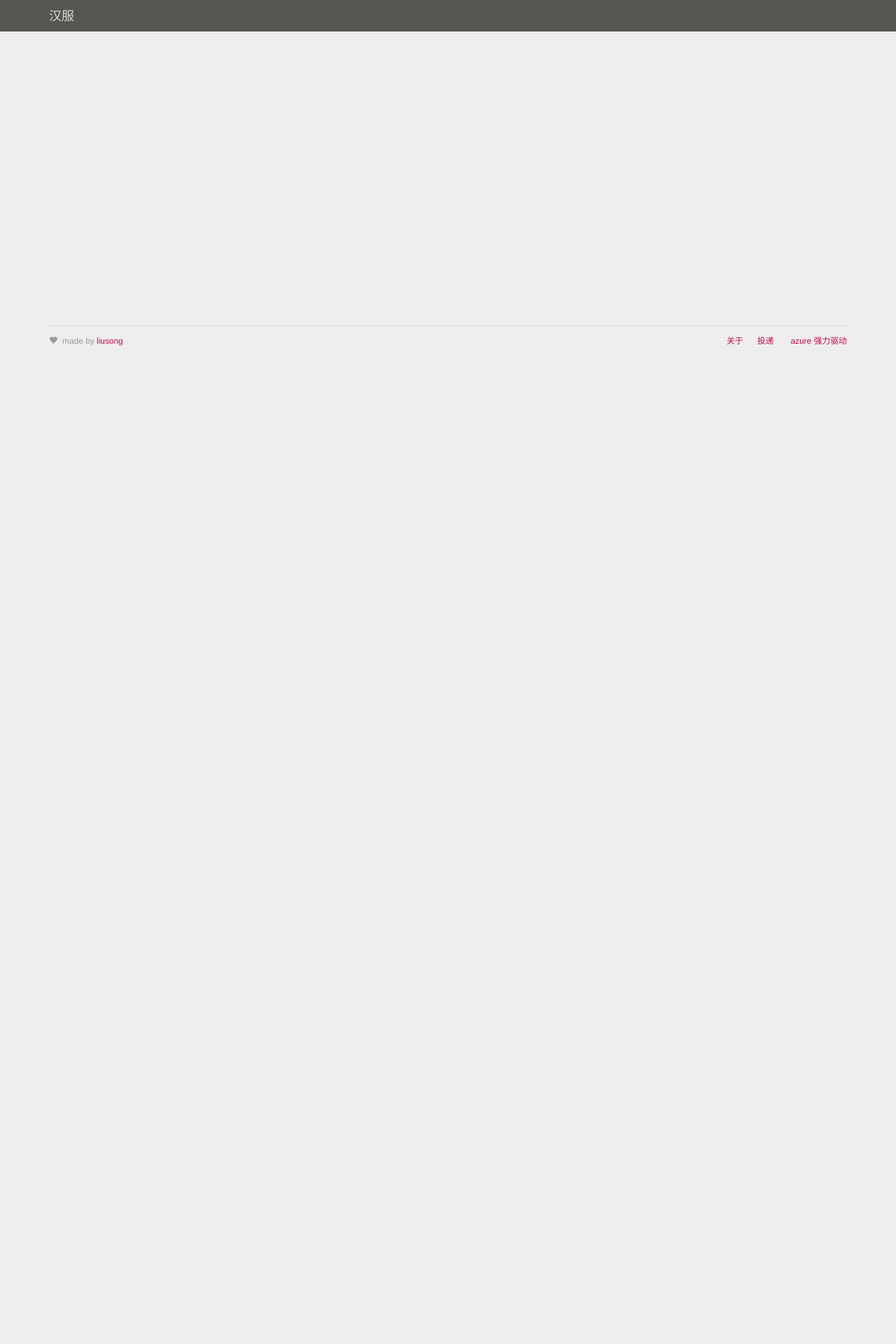
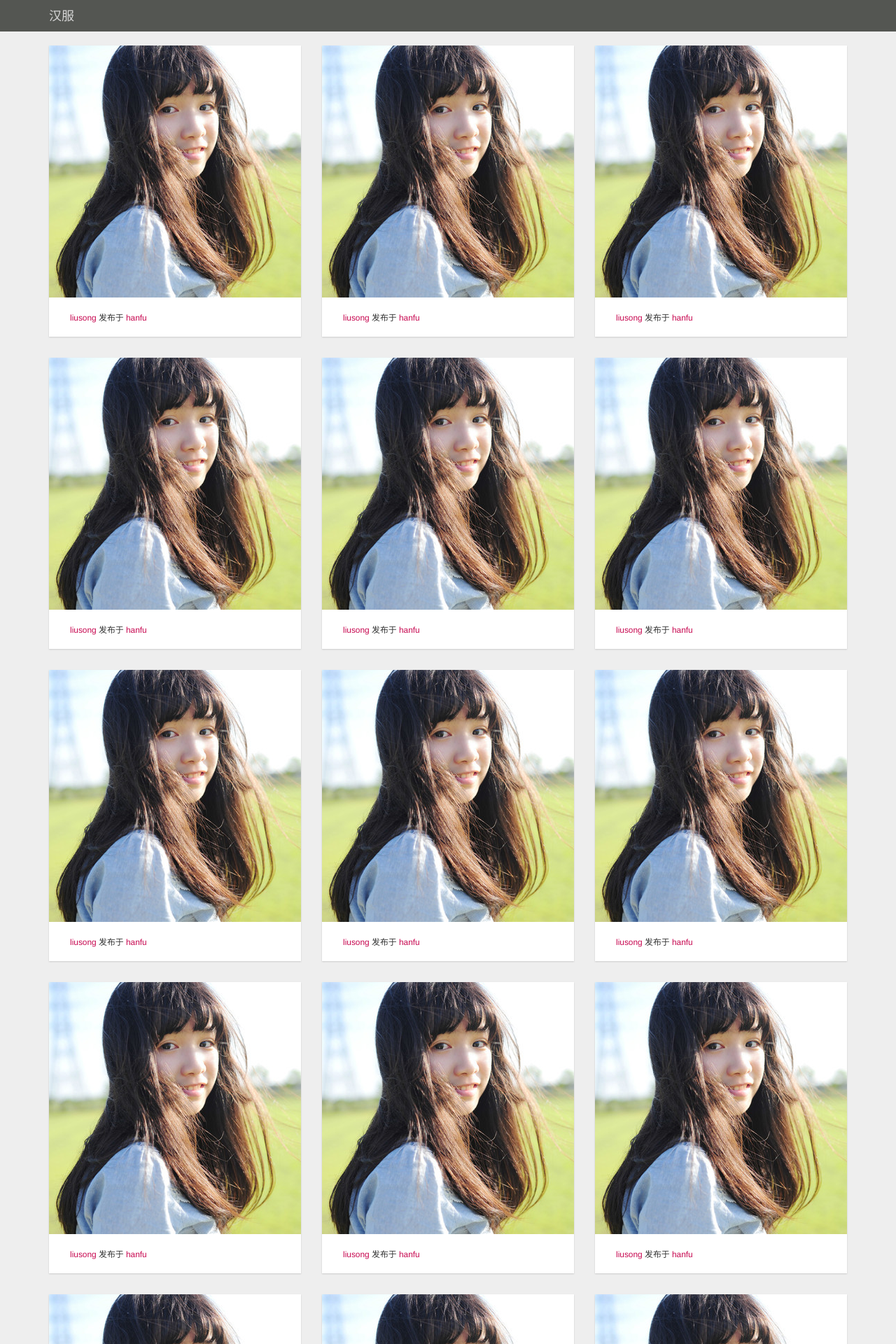
Before and after one commit to hanliumaozhi/hanfu, a Flask app: page / in a window 1280 px wide. Shown: the top 1920 px of the page at 70% size. Before the commit the page ends 494 px from the top, so only its background shows below. Run offline with Flask 2, Linux system fonts and the light colour scheme; some libraries are stand-ins or nearby versions.

Commit message:
完成图片的显示

```diff
--- /dev/null
+++ b/app/static/js/index.js
@@ -0,0 +1,35 @@
+function processingData(photoTimesNum, oneTimesPhotoNum){
+	$.post("/", {turns: photoTimesNum, onesNum: oneTimesPhotoNum}, function(data){
+		var obj = eval('(' + data + ')');
+		var data2html = '';
+		for(var i in obj.data){
+			data2html += '<div class="col-lg-4 col-md-4 col-sm-6 col-xs-12"><div class="box"><a href="/m/';
+			data2html += obj.data[i][0];
+			data2html += '"><img class="img-responsive" alt="test" src="';
+			data2html += obj.data[i][1];
+			data2html += '" /></a><div class="meta"><a href="javascript:;"><small>';
+			data2html += obj.data[i][2];
+			data2html += '</small></a><small>&nbsp;发布于&nbsp;</small><a href="javascript:;"><small>';
+			data2html += obj.data[i][3];
+			data2html += '</small></a></div></div></div>';
+		}
+		$("#photoContainer").append(data2html);
+	});
+}
+
+
+$(document).ready(function(){
+    var photoTimesNum = 0;
+	var oneTimesPhotoNum = 6;
+	var winHeight = $(window).height();
+	processingData(photoTimesNum, oneTimesPhotoNum);
+	photoTimesNum++;
+	alert($(window).height());
+
+    $(window).scroll(function(){
+		if(($(window).scrollTop() + $(window).height()) == $(document).height()){
+			processingData(photoTimesNum, oneTimesPhotoNum);
+			photoTimesNum++;
+		}
+    });
+})
--- a/app/templates/index.html
+++ b/app/templates/index.html
@@ -2,6 +2,9 @@
 <html lang="zh-cn">
     <head>
         <title>汉服水吧</title>
+
+
+		<!--application.css -->
 		<link rel="shortcut icon" type="image/x-icon" href="/static/favicon.ico" />
         <meta charset="utf-8" />
         <meta content="IE=edge" http-equiv="X-UA-Compatible" />
@@ -9,8 +12,6 @@
         <!--[if lt IE 9]>
 			<script src="http://html5shim.googlecode.com/svn/trunk/html5.js"></script>
 		<![endif]-->
-
-		<!--application.css -->
         <link href="/static/css/application.css" media="all" rel="stylesheet" />
     </head>
 	<body>
@@ -22,7 +23,7 @@
 		</div>
 	</nav>
 	<div class="container main">
-		<div class="row">
+		<div class="row" id="photoContainer">
 		</div>
 	</div>
 	<footer>
@@ -37,5 +38,8 @@
 			</div>
 		</div>
 	</footer>
+    <!-- scripts -->
+    <script src="http://cdnjscn.b0.upaiyun.com/libs/jquery/1.11.1/jquery.min.js"></script>
+	<script src="/static/js/index.js"></script>
 	</body>
 </html>
--- a/app/views.py
+++ b/app/views.py
@@ -2,9 +2,19 @@ from flask import render_template
 from flask import request
 
 from app import app
+
+import json
 
 
 @app.route('/', methods=['GET', 'POST'])
 def index():
     if request.method == 'GET':
         return render_template("index.html")
+    else:
+        print request.form['turns']
+        print request.form['onesNum']
+        dataList = list()
+        for i in xrange(int(request.form['onesNum'])):
+            dataList.append(['1', '/static/test.jpg', 'liusong', 'hanfu'])
+
+        return json.dumps({'data':dataList})
```
Also changed, not shown: app/static/test.jpg (added).
